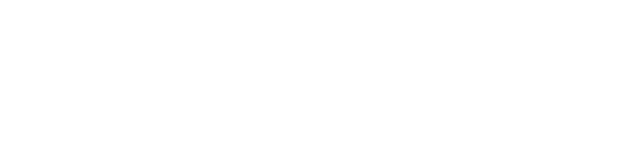
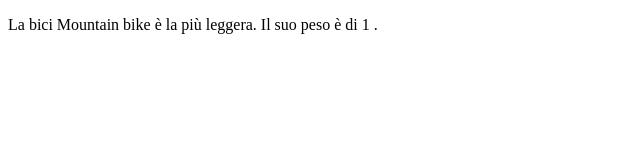
Before and after one commit to giuditta-marino/js-es6-icons, a plain HTML site: page jsnack_1/index.html in a window 1280 px wide. Shown: the whole page, without its empty margins (0-640 px from the left). Drawn offline with nearby package versions, Linux system fonts and the light colour scheme.

Commit message:
snack 1 perfezionato

```diff
--- a/jsnack_1/index.html
+++ b/jsnack_1/index.html
@@ -8,5 +8,6 @@
     <title></title>
   </head>
   <body>
+    <p id="bici-leggera"></p>
   </body>
 </html>
--- a/jsnack_1/main.js
+++ b/jsnack_1/main.js
@@ -41,7 +41,7 @@ const bikes = [
   });
 
   console.log(biciLeggera);
-
+  $('#bici-leggera').text(`La bici ${biciLeggera.nome} è la più leggera. Il suo peso è di ${biciLeggera.peso} .`)
 
 
 })
```
